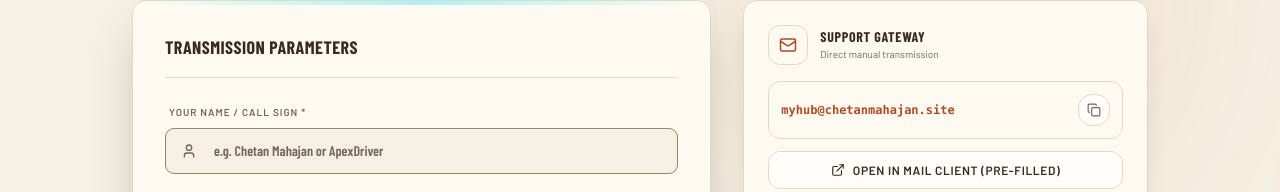
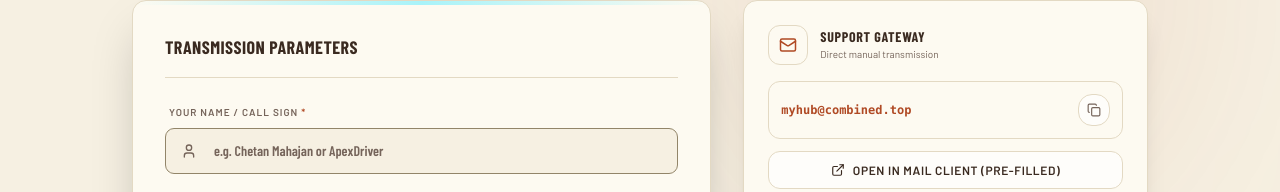
Before and after one commit to Chetan302003/hub-web, a React (Vite) app: page /contact in a window 1280 px wide. Shown: the part 260-452 px from the top of the page. Built offline with nearby package versions, Linux system fonts and the light colour scheme; no server answers.

Commit message:
Update recipient email address in Contact form

```diff
--- a/src/pages/Contact.tsx
+++ b/src/pages/Contact.tsx
@@ -22,7 +22,7 @@ import {
 import { Link } from 'react-router-dom';
 import { toast } from 'sonner';
 
-const RECIPIENT_EMAIL = 'myhub@chetanmahajan.site';
+const RECIPIENT_EMAIL = 'myhub@combined.top';
 
 const SUBJECT_PRESETS = [
   'General Inquiry',
@@ -114,7 +114,7 @@ export default function Contact() {
       console.error('Contact form submission error:', err);
       setError(
         err.message ||
-        'Unable to reach server. You can write directly to myhub@chetanmahajan.site.'
+        'Unable to reach server. You can write directly to myhub@combined.top .'
       );
       toast.error('Transmission failed.');
     } finally {
```
